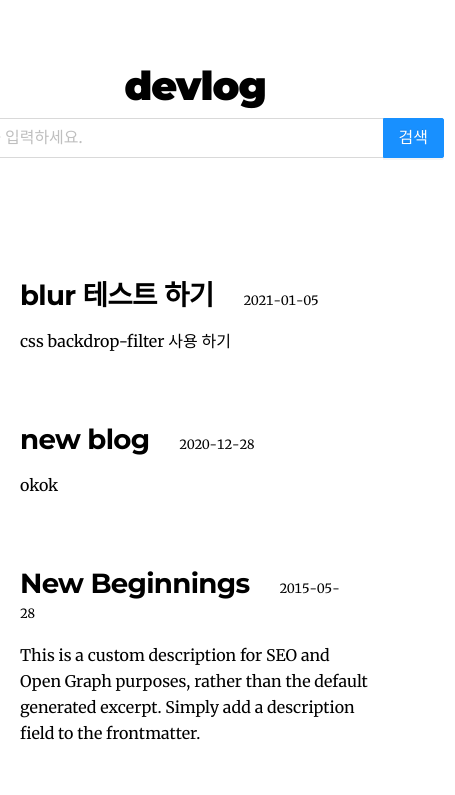
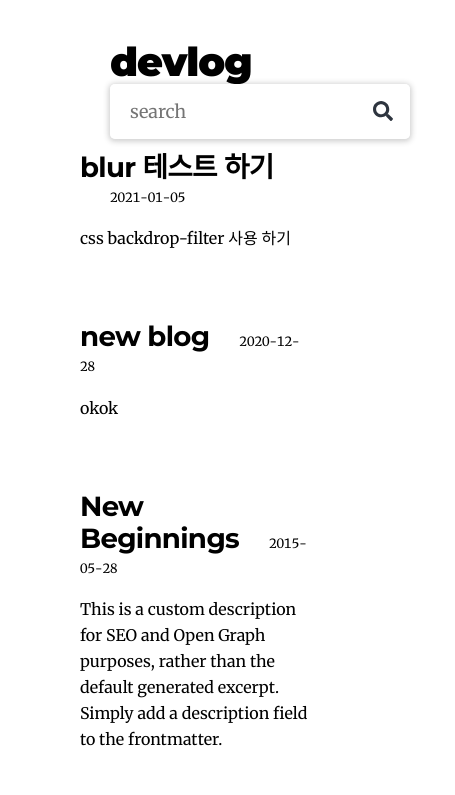
Before and after one commit to Leejiho93/gatsby-blog, a Gatsby site: page / in a window 390 px wide. Shown: the top 795 px of the page, 455 px wide, since content can reach past the window. Built offline with nearby package versions, Linux system fonts and the light colour scheme; Gatsby itself is replaced by a stand-in of ours.

Commit message:
검색기능 완성

```diff
--- a/src/components/bio.js
+++ /dev/null
@@ -1,67 +0,0 @@
-/**
- * Bio component that queries for data
- * with Gatsby's useStaticQuery component
- *
- * See: https://www.gatsbyjs.com/docs/use-static-query/
- */
-
-import React from "react"
-import { useStaticQuery, graphql } from "gatsby"
-import Image from "gatsby-image"
-
-const Bio = () => {
-  const data = useStaticQuery(graphql`
-    query BioQuery {
-      avatar: file(absolutePath: { regex: "/profile-pic.jpg/" }) {
-        childImageSharp {
-          fixed(width: 100, height: 100, quality: 95) {
-            ...GatsbyImageSharpFixed
-          }
-        }
-      }
-      site {
-        siteMetadata {
-          author {
-            name
-            summary
-          }
-          social {
-            twitter
-          }
-        }
-      }
-    }
-  `)
-
-  // Set these values by editing "siteMetadata" in gatsby-config.js
-  const author = data.site.siteMetadata?.author
-  // const social = data.site.siteMetadata?.social
-
-  const avatar = data?.avatar?.childImageSharp?.fixed
-
-  return (
-    <div className="bio">
-      {avatar && (
-        <Image
-          fixed={avatar}
-          alt={author?.name || ``}
-          className="bio-avatar"
-          imgStyle={{
-            borderRadius: `50%`,
-          }}
-        />
-      )}
-      {/* {author?.name && (
-        <p>
-          Written by <strong>{author.name}</strong> {author?.summary || null}
-          {` `}
-          <a href={`https://twitter.com/${social?.twitter || ``}`}>
-            You should follow them on Twitter
-          </a>
-        </p>
-      )} */}
-    </div>
-  )
-}
-
-export default Bio
--- a/src/components/layout.js
+++ b/src/components/layout.js
@@ -1,16 +1,11 @@
 import 'antd/dist/antd.css';
-import { GithubOutlined } from '@ant-design/icons'
-import React from "react"
-import { Link } from "gatsby"
-import Search  from './searching'
-import { pageQuery } from '../pages/index';
-import Nav from './Nav';
+import React from "react";
+import { Link } from "gatsby";
+import Search from './search';
 
-const Layout = ({ location, title, posts, children }) => {
+const Layout = ({ location, title, posts, search, children }) => {
   const rootPath = `${__PATH_PREFIX__}/`
   const isRootPath = location.pathname === rootPath
-  console.log('layout title: ', title)
-  console.log('layout posts: ', posts)
   let header
 
   if (isRootPath) {
@@ -28,13 +23,13 @@ const Layout = ({ location, title, posts, children }) => {
   }
 
   return (
-    <div className="global-wrapper" data-is-root-path={isRootPath}>
-      <header className="global-header" style={{height: '80px', backgroundColor: 'white', position: 'sticky', top: '0', backdropFilter: 'blur(2px)'}}>
+    <div className="global-wrapper" data-is-root-path={isRootPath} >
+      <header className="global-header" style={{ position: 'sticky', top: '0'}}>
         {header}
-        <Search data={posts}/>
-        {/* <Nav isRootPath={isRootPath} title={title}/> */}
+        {search ? <Search data={posts}/> : null}
       </header>
       <main className="global-main">{children}</main>
+
       <footer>
         © <a href="https://www.gatsbyjs.com">easyho</a>
       </footer>
--- /dev/null
+++ b/src/components/search.js
@@ -0,0 +1,68 @@
+import React, {useEffect, useState} from 'react';
+import { Link } from 'gatsby';
+import { FontAwesomeIcon } from '@fortawesome/react-fontawesome';
+import { faSearch } from '@fortawesome/free-solid-svg-icons';
+import { formatDate } from '../pages/index';
+
+const Search = (data) => {
+    const emptyQuery = "";
+    const [state, setState] = useState({
+        filteredData: [],
+        query: emptyQuery,
+    });
+
+    const handleInputChange = (event) => {
+        const query = event.target.value;
+        const posts = data.data.allMarkdownRemark.nodes || [];
+        const filteredData = posts.filter((post) => {
+            const { description, title } = post.frontmatter;
+            return (
+              (description && description.toLowerCase().includes(query.toLowerCase())) ||
+              (title && title.toLowerCase().includes(query.toLowerCase()))
+            );
+          });
+
+        setState({
+        query,
+        filteredData,
+        });
+    };
+
+    const renderSearchResults = () => {
+        const { query, filteredData } = state;
+        const hasSearchResults = filteredData && query !== emptyQuery;
+        const posts = hasSearchResults ? filteredData : [];
+        return (
+          posts && posts.map((node) => {
+            const { slug } = node.fields;
+            const { title } = node.frontmatter;
+            return (
+                <strong>
+                    <li key={slug}>
+                        <Link to={slug} style={{ color: '#000000'}}>{title}</Link>
+                    </li>
+                </strong>
+            );
+          })
+        );
+      };
+
+    return (
+        <div className="search-wrapper">
+            <div className="search-input">
+                <input
+                    type="text"
+                    placeholder="search"
+                    onChange={handleInputChange}/>
+                <div className="autocom-box">
+                    {renderSearchResults()}
+                </div>
+                <div className="search-icon">
+                    <FontAwesomeIcon icon={faSearch} />
+                </div>
+            </div>
+        </div>
+    )
+}
+
+export default Search;
--- a/src/components/searching.js
+++ /dev/null
@@ -1,95 +0,0 @@
-import React, { useState} from 'react';
-import { Input } from 'antd';
-import { Link } from 'gatsby';
-import { formatDate} from '../pages/index';
-
-const { Search } = Input;
-
-const onSearch = value => console.log('search: ',value);
-
-const Searching = (data) => {
-    const emptyQuery = "";
-
-    const [state, setState] = useState({
-        filteredData: [],
-        query: emptyQuery,
-    });
-
-    const handleInputChange = (event) => {
-      console.log('search data: ', data);
-      const query = event.target.value;
-      const posts = data.data.allMarkdownRemark.nodes || [];
-      console.log('posts: ', posts);
-
-      const filteredData = posts.filter((post) => {
-          const { description, title } = post.frontmatter;
-          return (
-            (description && description.toLowerCase().includes(query.toLowerCase())) ||
-            (title && title.toLowerCase().includes(query.toLowerCase()))
-          );
-        });
-
-      setState({
-        query,
-        filteredData,
-      });
-    };
-
-    const renderSearchResults = () => {
-      const { query, filteredData } = state;
-      const hasSearchResults = filteredData && query !== emptyQuery;
-      const posts = hasSearchResults ? filteredData : [];
-      return (
-        posts && posts.map((node) => {
-          const { excerpt } = node;
-          const { slug } = node.fields;
-          const { title, date, description } = node.frontmatter;
-          return (
-            <div key={slug} className="search-reasult" style={{width: '480px', }}>
-              <article key={slug}>
-                <header>
-                  <h2 style={{display: 'inline'}}>
-                    <Link to={slug}>{title}</Link>
-                  </h2>
-                <Link to={slug}>
-                  <small style={{display: 'inline', color: '#000000'}}>
-                      {formatDate(date)}
-                  </small>
-                </Link>
-                </header>
-                <section>
-                  <p
-                    dangerouslySetInnerHTML={{
-                      __html: description || excerpt,
-                    }}
-                  />
-                </section>
-              </article>
-            </div>
-          );
-        })
-      );
-    };
-
-    return (
-      <div style={{ display: 'block'}}>
-        <Search
-        placeholder="단어를 입력하세요."
-        allowClear
-        enterButton="검색"
-        size="large"
-        onSearch={onSearch}
-        onChange={handleInputChange}
-
-        style={{ width: '500px', margin: '10px 10px 0' }}
-      />
-      {state.query && (
-        <div style={{display: 'block'}}>
-          {renderSearchResults()}
-        </div>
-      )}
-      </div>
-    )
-}
-
-export default Searching;
--- a/src/pages/index.js
+++ b/src/pages/index.js
@@ -1,7 +1,5 @@
 import React from "react"
 import { Link, graphql } from "gatsby"
-
-import Bio from "../components/bio"
 import Layout from "../components/layout"
 import SEO from "../components/seo"
 
@@ -27,9 +25,8 @@ const BlogIndex = ({ data, location }) => {
 
   if (posts.length === 0) {
     return (
-      <Layout location={location} title={siteTitle} data={data}>
+      <Layout location={location} title={siteTitle} data={data} search={true}>
         <SEO title="All posts" />
-        <Bio />
         <p>
           No blog posts found. Add markdown posts to "content/blog" (or the
           directory you specified for the "gatsby-source-filesystem" plugin in
@@ -40,7 +37,7 @@ const BlogIndex = ({ data, location }) => {
   }
 
   return (
-    <Layout location={location} title={siteTitle} posts={data}>
+    <Layout location={location} title={siteTitle} posts={data} search={true}>
       <SEO title="All posts" />
       <ol style={{ listStyle: `none` }}>
         {posts.map(post => {
--- a/src/style.css
+++ b/src/style.css
@@ -67,6 +67,8 @@
 :after,
 :before {
   box-sizing: border-box;
+  margin: 0;
+  padding: 0;
 }
 
 html {
@@ -79,6 +81,7 @@ html {
 body {
   font-family: var(--font-body);
   font-size: var(--fontSize-1);
+  padding: 20px 60px;
   color: var(--color-text);
 }
 
@@ -245,9 +248,10 @@ a:focus {
 }
 
 /* Custom classes */
-
 .global-wrapper {
   margin: var(--spacing-0) auto;
+  /* background: '#FF7F00'; */
+  background-color: 'orange';
   /* max-width: var(--maxWidth-wrapper); */
   /* padding: var(--spacing-10) var(--spacing-5); */
 }
@@ -257,16 +261,19 @@ a:focus {
 } */
 
 .global-header {
-  margin: var(--spacing-16) var(--spacing-12);
+  /* margin: var(--spacing-16) var(--spacing-12); */
   display: flex;
-  /* position: 'sticky';
-  top: '0';
-  height: 60px; */
+  position: 'sticky';
+  padding: 20px 0;
+  height: 60px;
+  -webkit-backdrop-filter: blur(10px);
+  backdrop-filter: blur(10px);
   justify-content: space-between;
-  align-items: center;
 }
 
 .global-main {
+  /* -webkit-backdrop-filter: blur(10px); */
+  /* backdrop-filter: blur(10px); */
   padding: var(--spacing-10) var(--spacing-5);
   max-width: var(--maxWidth-wrapper);
   margin: var(--spacing-0) auto;
@@ -307,7 +314,7 @@ a:focus {
   font-size: var(--fontSize-2);
 }
 
-.bio {
+/* .bio {
   display: flex;
   margin-bottom: var(--spacing-16);
 }
@@ -321,7 +328,7 @@ a:focus {
   margin-bottom: var(--spacing-0);
   min-width: 50px;
   border-radius: 100%;
-}
+} */
 
 .blog-post header h1 {
   margin: var(--spacing-0) var(--spacing-0) var(--spacing-4) var(--spacing-0);
@@ -345,15 +352,74 @@ a:focus {
   color: #000000;
 }
 
+.search-wrapper {
+  max-width: 450px;
+  min-width: 300px;
+  /* margin: 150px auto; */
+}
+
+.search-wrapper .search-input {
+  position: relative;
+  background: '#fff';
+  width: 100%;
+  border-radius: 5px;
+  box-shadow: 0px 1px 5px 3px rgba(0, 0, 0, 0.1);
+}
+
+.search-input input {
+  height: 55px;
+  width: 100%;
+  outline: none;
+  border: none;
+  border-radius: 5px;
+  padding: 0 60px 0 20px;
+  font-size: 18px;
+  box-shadow: 0px 1px 5px rgba(0, 0, 0, 0.1);
+}
+
+.search-input .search-icon {
+  height: 55px;
+  width: 55px;
+  line-height: 55px;
+  position: absolute;
+  top: 0;
+  right: 0;
+  text-align: center;
+  font-size: 20px;
+  cursor: pointer;
+}
+
+.search-input .autocom-box {
+  /* padding: 10px 8px; */
+  max-height: 280px;
+  overflow-y: auto;
+}
+
+.autocom-box li {
+  list-style: none;
+  padding: 12px 12px;
+  width: 100%;
+  background: #fff;
+  border-radius: 3px;
+  color: 'black';
+}
+
+
+
+
+.autocom-box li:hover {
+  background: #efefef;
+}
 /* Media queries */
 
-@media (max-width: 42rem) {
+@media (max-width: 1000px) {
   .global-header {
-    margin: var(--spacing-16) var(--spacing-12);
+    /* padding: var(--spacing-16) var(--spacing-12); */
     display: flex;
-    flex-direction: column;
+    /* flex-direction: column; */
+    padding: 20px 0;
+    margin-left: 50px;
     justify-content: space-between;
-    align-items: center;
   }
   blockquote {
     padding: var(--spacing-0) var(--spacing-0) var(--spacing-0) var(--spacing-4);
@@ -364,3 +430,20 @@ a:focus {
     list-style-position: inside;
   }
 }
+
+@media (max-width: 42rem) {
+  .global-header {
+    /* padding: var(--spacing-16) var(--spacing-12); */
+    display: flex;
+    flex-direction: column;
+    justify-content: space-between;
+  }
+  blockquote {
+    padding: var(--spacing-0) var(--spacing-0) var(--spacing-0) var(--spacing-4);
+    margin-left: var(--spacing-0);
+  }
+  ul,
+  ol {
+    list-style-position: inside;
+  }
+}
--- a/src/templates/blog-post.js
+++ b/src/templates/blog-post.js
@@ -7,6 +7,8 @@ const BlogPostTemplate = ({ data, location }) => {
   const post = data.markdownRemark
   const siteTitle = data.site.siteMetadata?.title || `Title`
   const { previous, next } = data
+
+  console.log('blog-bost data: ', data)
 
   return (
     <Layout location={location} title={siteTitle}>
```
Also changed, not shown: package.json (+5 -2 lines), src/components/nav.js (added, +37 -0 lines), 1 other file.
